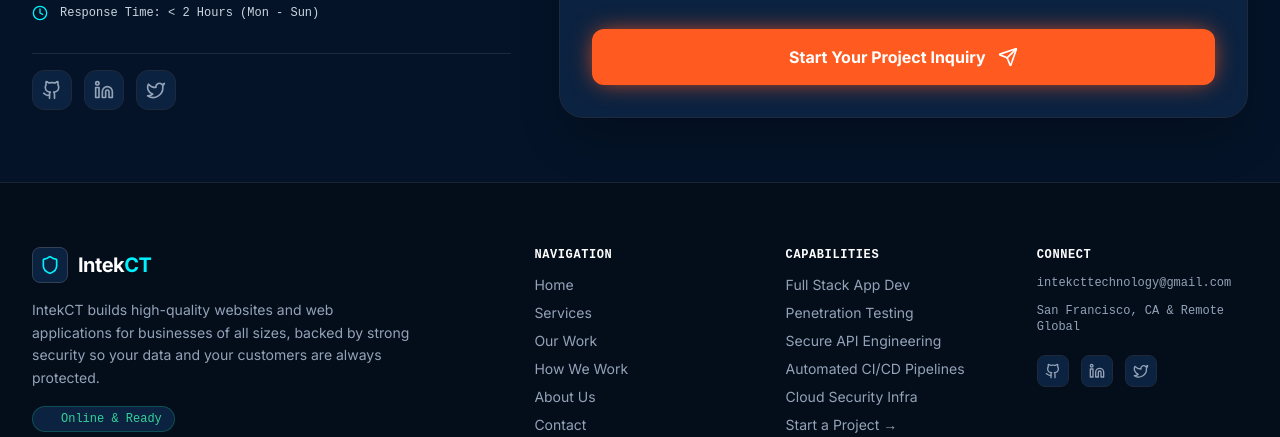
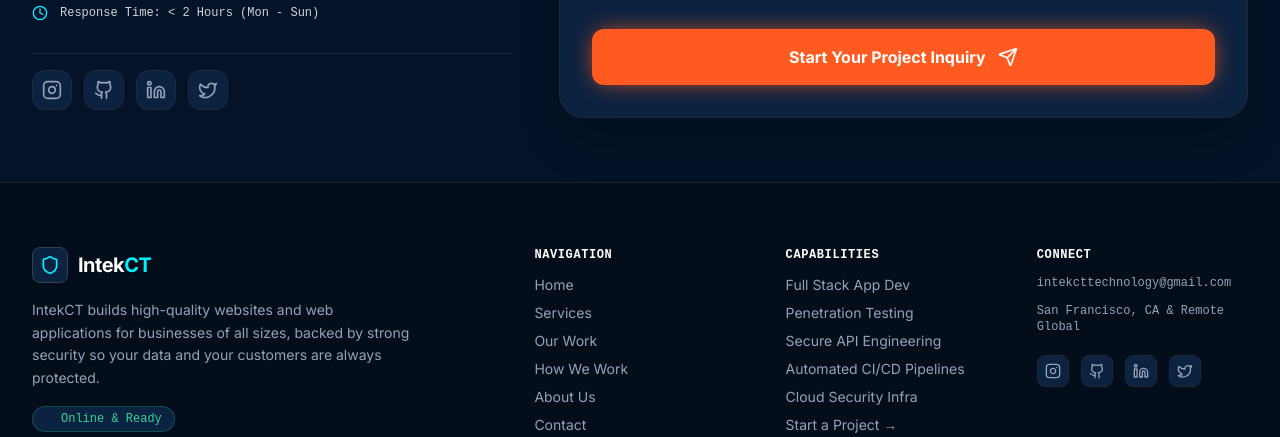
Before and after one commit to Intekhab-Ansari/intekCT-Technology, a Next.js app: page /contact in a window 1280 px wide. Shown: the part 959-1396 px from the top of the page. Built offline with nearby package versions, Linux system fonts and the light colour scheme; no server answers.

Commit message:
feat: add official Instagram link @intekct to footer, contact section, company data, and JSON-LD schema

```diff
--- a/app/layout.tsx
+++ b/app/layout.tsx
@@ -109,6 +109,7 @@ const jsonLdSchema = {
         alternateName: ["IntekCT Technologies", "Intek CT"],
       },
       sameAs: [
+        "https://www.instagram.com/intekct/",
         "https://intekhab-ansari.vercel.app/",
         "https://github.com/Intekhab-Ansari",
       ],
--- a/components/ContactSection.tsx
+++ b/components/ContactSection.tsx
@@ -13,6 +13,7 @@ import {
   Clock,
   Phone,
   MessageSquare,
+  Instagram,
   Github,
   Linkedin,
   Twitter
@@ -156,6 +157,15 @@ const ContactFormInner: React.FC = () => {
 
             {/* Social Links */}
             <div className="flex items-center gap-3 pt-4 border-t border-slate-800">
+              <a
+                href={companyData.socials.instagram}
+                target="_blank"
+                rel="noopener noreferrer"
+                className="w-10 h-10 rounded-xl bg-[#0B2240] border border-slate-800 flex items-center justify-center text-slate-400 hover:text-pink-400 hover:border-pink-500/50 transition-colors"
+                aria-label="Instagram @intekct"
+              >
+                <Instagram className="w-5 h-5" />
+              </a>
               <a
                 href={companyData.socials.github}
                 target="_blank"
--- a/components/Footer.tsx
+++ b/components/Footer.tsx
@@ -2,7 +2,7 @@
 
 import React from "react";
 import Link from "next/link";
-import { Shield, Github, Linkedin, Twitter, ArrowUp } from "lucide-react";
+import { Shield, Github, Linkedin, Twitter, Instagram, ArrowUp } from "lucide-react";
 import { companyData } from "@/data/company";
 
 export const Footer: React.FC = () => {
@@ -71,6 +71,14 @@ export const Footer: React.FC = () => {
 
             <div className="flex items-center gap-3 pt-2">
               <a
+                href={companyData.socials.instagram}
+                target="_blank"
+                rel="noopener noreferrer"
+                className="w-8 h-8 rounded-lg bg-[#0B2240] border border-slate-800 flex items-center justify-center text-slate-400 hover:text-white"
+              >
+                <Instagram className="w-4 h-4" />
+              </a>
+              <a
                 href={companyData.socials.github}
                 target="_blank"
                 rel="noopener noreferrer"
--- a/data/company.ts
+++ b/data/company.ts
@@ -10,6 +10,7 @@ export const companyData = {
   systemStatus: "Online & Ready",
   whatsappUrl: "https://wa.me/919594292262",
   socials: {
+    instagram: "https://www.instagram.com/intekct/",
     github: "https://github.com/intekct",
     linkedin: "https://linkedin.com/company/intekct",
     twitter: "https://twitter.com/intekct",
```
